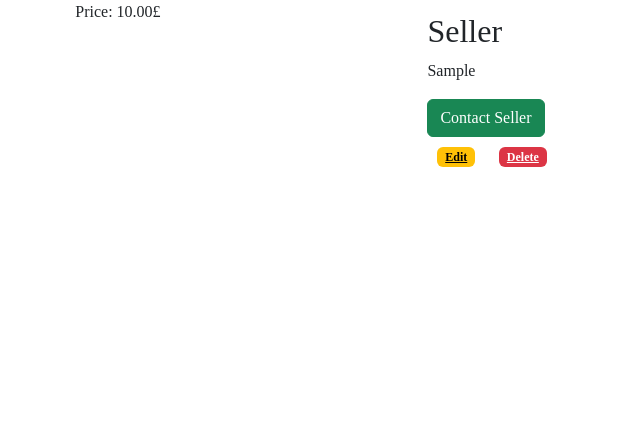
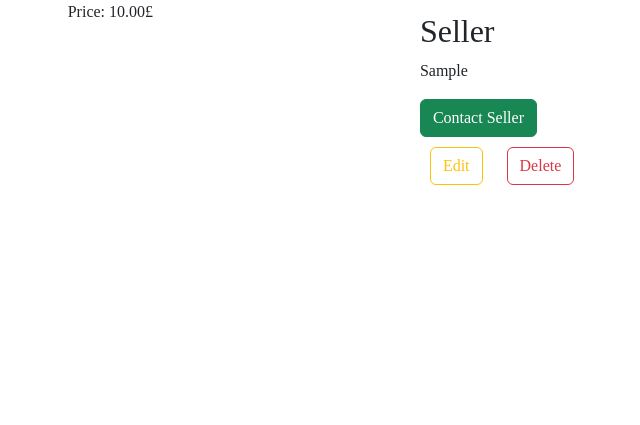
Before and after one commit to enocol/college_market_place, a Django app: page /product/1/ in a window 1280 px wide. Shown: the part 279-704 px from the top of the page, without its empty margins (314-954 px from the left). Run offline with Django 4.2, Linux system fonts and the light colour scheme; a user stored in the database is signed in; tables that the repository leaves empty hold one stand-in row (values such as "Sample post").

Commit message:
Style detail paage with some bootstrap classes

```diff
--- a/market/templates/market/product_detail.html
+++ b/market/templates/market/product_detail.html
@@ -36,8 +36,8 @@
             </div>
             {% if product.user == user %}
            <div id="edit">
-            <a href="" class="badge text-bg-warning">Edit</a>
-            <a href="{% url 'delete_product' product.id %}" class="badge text-bg-danger">Delete</a>
+            <a href="" class="btn btn-outline-warning">Edit</a>
+            <a href="{% url 'delete_product' product.id %}" class="btn btn-outline-danger">Delete</a>
            </div>
 
             {% endif %}
```
